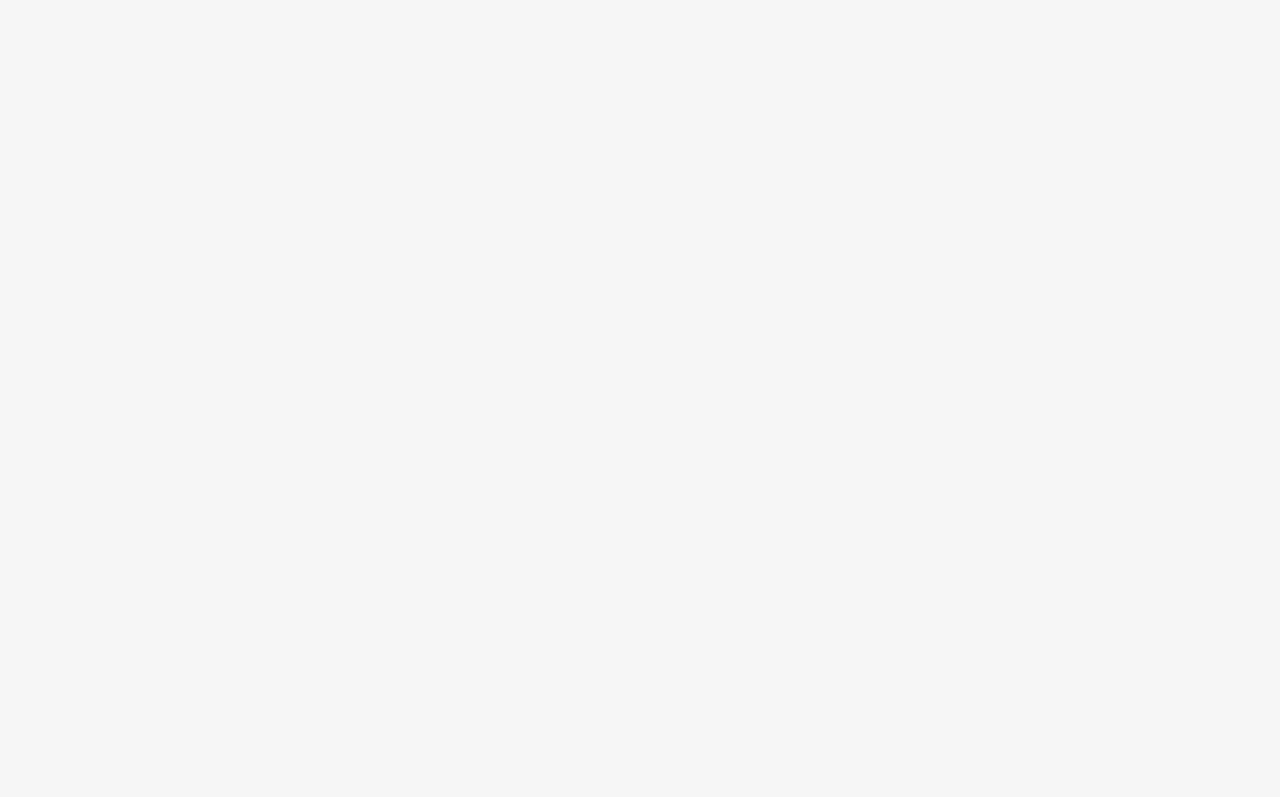
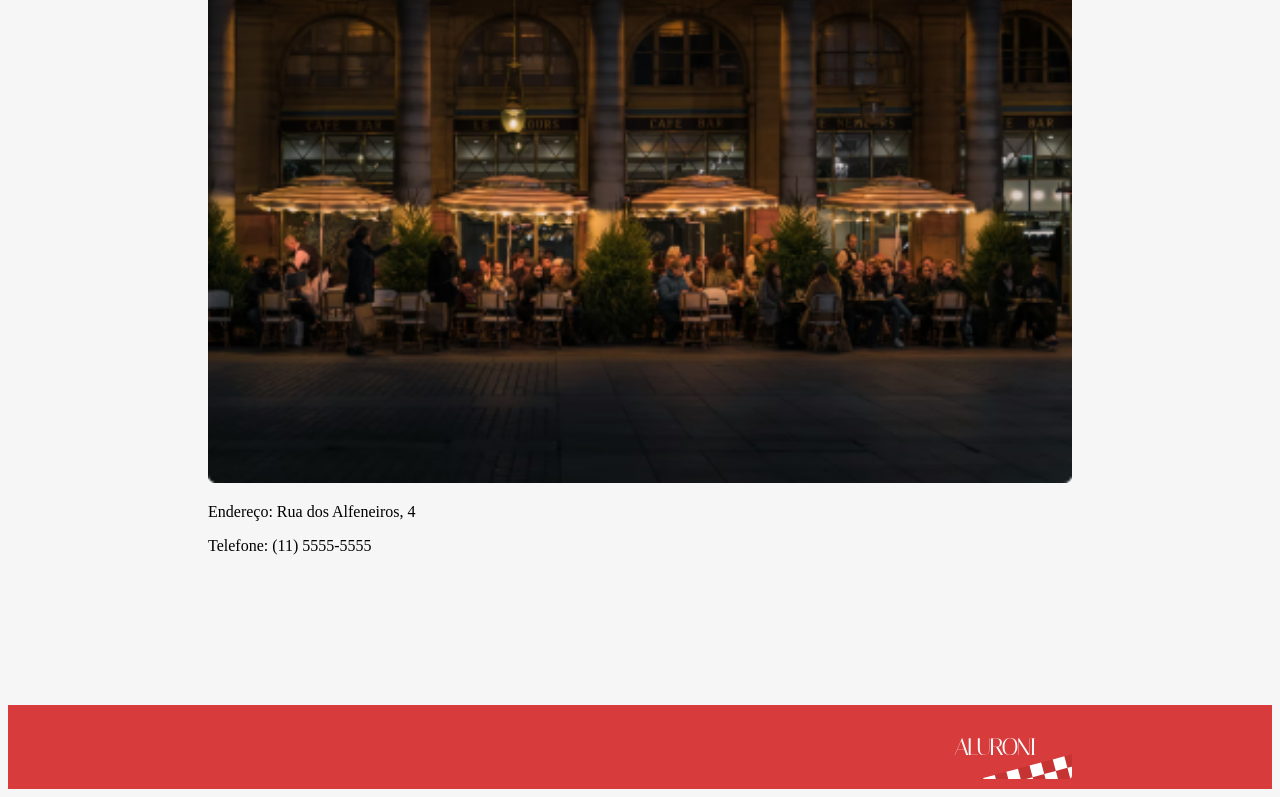
Before and after one commit to VeviciSoftware/my-aluroni, a React (Vite) app: page / in a window 1280 px wide. Shown: the part 1462-2259 px from the top of the page. Before the commit the page ends 1609 px from the top, so only its background shows below. Built offline with nearby package versions, Linux system fonts and the light colour scheme; a web font is replaced by a local one.

Commit message:
:sparkles: feat: adicionando página de notfound

```diff
--- a/src/Router/routes.tsx
+++ b/src/Router/routes.tsx
@@ -4,10 +4,12 @@
 import Menu from '../components/Menu';
 import MainPage from '../components/MainPage';
 import Sobre from '../pages/Sobre';
+import Footer from '../components/Footer';
+import NotFound from '../pages/NotFound';
 
 export default function AppRouter() {
     return (
-        <main>
+        <main className='container'>
             <Router>
                 <Menu />
                 <Routes>
@@ -16,7 +18,9 @@
                         <Route path='cardapio' element={<Cardapio />} />
                         <Route path='sobre' element={<Sobre />} />
                     </Route>
+                    <Route path='*' element={<NotFound />} />
                 </Routes>
+                <Footer />
             </Router>
         </main>
     );
--- /dev/null
+++ b/src/components/Footer/Footer.module.scss
@@ -0,0 +1,18 @@
+@import "/src/styles/variaveis";
+@import "/src/styles/breakpoints";
+
+.footer {
+  background-color: $red;
+  display: flex;
+  justify-content: flex-end;
+  padding: 10px $padding-horizontal;
+  @media (max-width: $desktop_xsm) {
+  padding: 10px $padding-horizontal-mobile;
+  }
+  @media (min-width: $desktop_xsm) and (max-width: $desktop_sm) {
+  padding: 10px $padding-horizontal-sm;
+  }
+  @media (min-width: $desktop_sm) and (max-width: $desktop_md) {
+  padding: 10px $padding-horizontal-md;
+  }
+}
--- /dev/null
+++ b/src/components/Footer/index.tsx
@@ -0,0 +1,10 @@
+import styles from './Footer.module.scss';
+import logo from '../../assets/logo.svg'; // Note que a importação agora é uma variável comum
+
+export default function Footer() {
+    return (
+        <footer className={styles.footer}>
+            <img src={logo} alt="Logo" /> {/* Usando a tag img para exibir o SVG */}
+        </footer>
+    );
+}
--- a/src/components/Menu/index.tsx
+++ b/src/components/Menu/index.tsx
@@ -1,5 +1,6 @@
 import styles from './Menu.module.scss';
 import { Link } from 'react-router-dom';
+import logo from '../../assets/logo.svg';
 
 export default function Menu() {
     const rotas = [{
@@ -15,6 +16,7 @@
 
     return (
         <nav className={styles.menu}>
+            <img src={logo} alt="Logo" />
             <ul className={styles.menu__list}>
                 {rotas.map((rota, index) => (
                     <li key={index} className={styles.menu__link}>
--- a/src/index.css
+++ b/src/index.css
@@ -9,3 +9,9 @@
   box-sizing: border-box;
   font-family: 'Italiana', serif;
 }
+
+#root > main.container {
+  display: flex;
+  flex-direction: column;
+  min-height: 100vh;
+}
--- a/src/pages/Cardapio/index.tsx
+++ b/src/pages/Cardapio/index.tsx
@@ -1,5 +1,5 @@
 import styles from './Cardapio.module.scss';
-// import { ReactComponent as Logo } from 'assets/logo.svg';
+// import logo from '../../assets/logo.svg';
 import Buscador from './Buscador';
 import { useState } from 'react';
 import Filtros from './Filtros';
--- a/src/pages/Inicio/index.tsx
+++ b/src/pages/Inicio/index.tsx
@@ -1,7 +1,7 @@
 import cardapio from '../../data/cardapio.json';
 import styles from './Inicio.module.scss';
 import stylesTema from '../../styles/Tema.module.scss'
-// import nossaCasa from '../../assets/nossaCasa.jpg';
+import casa from '../../assets/sobre/casa.png';
 
 export default function Inicio() {
     let pratosRecomendados = [...cardapio];
@@ -25,7 +25,7 @@
         </div>
         <h3 className={stylesTema.titulo}>Nossa Casa</h3>
         <div className={styles.nossaCasa}>
-          <img src='' alt='Nossa Casa' />
+          <img src={casa} alt='Nossa Casa' />
           <div className='styles.nossaCasa__endereco'>
             <p>Endereço: Rua dos Alfeneiros, 4</p>
             <p>Telefone: (11) 5555-5555</p>
--- /dev/null
+++ b/src/pages/NotFound/NotFound.module.scss
@@ -0,0 +1,21 @@
+@import '/src/styles/variaveis';
+.container {
+  align-items: center;
+  display: flex;
+  flex: 1;
+  flex-direction: column;
+  justify-content: center;
+}
+.voltar {
+  display: flex;
+  justify-content: flex-start;
+  width: 100%;
+  button {
+    background-color: transparent;
+    border: none;
+    color: $red;
+    cursor: pointer;
+    font-size: 1.5rem;
+    font-weight: bold;
+  }
+}
--- /dev/null
+++ b/src/pages/NotFound/index.tsx
@@ -0,0 +1,24 @@
+import styles from './NotFound.module.scss';
+import NotFoundImage from '../../assets/notfound/not_found.svg';
+import classNames from 'classnames';
+import stylesTema from '../../styles/Tema.module.scss';
+import { useNavigate } from 'react-router-dom';
+
+
+export default function NotFound() {
+    const navigate = useNavigate();
+
+    return (
+        <div className={classNames({
+            [styles.container]: true,
+            [stylesTema.container]: true
+        })}>
+            <div className={styles.voltar}>
+                <button onClick={() => navigate(-1)}>
+                    {'< Voltar'}
+                </button>
+            </div>
+            <img src={NotFoundImage} alt="Logo" />
+        </div>
+    );
+}
```
Also changed, not shown: src/assets/notfound/not_found.svg (added).
